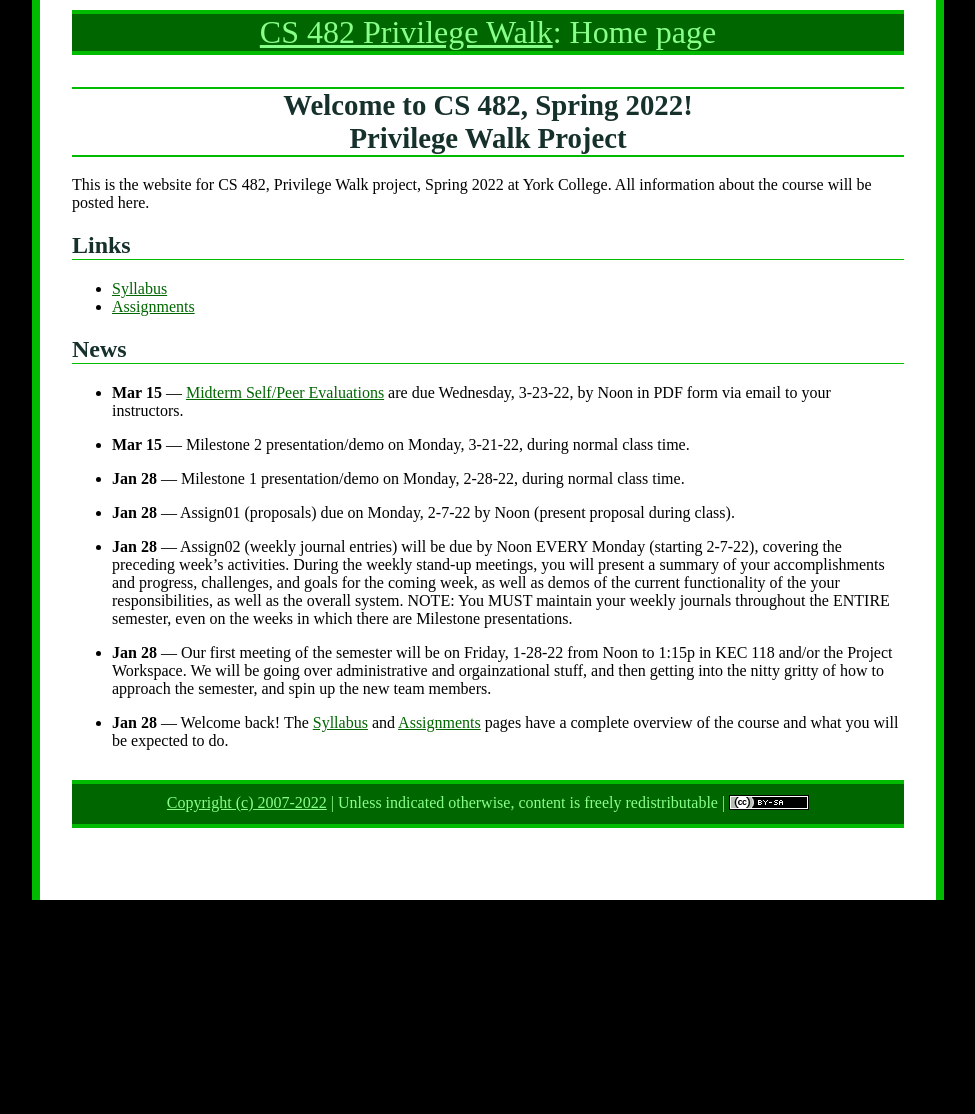
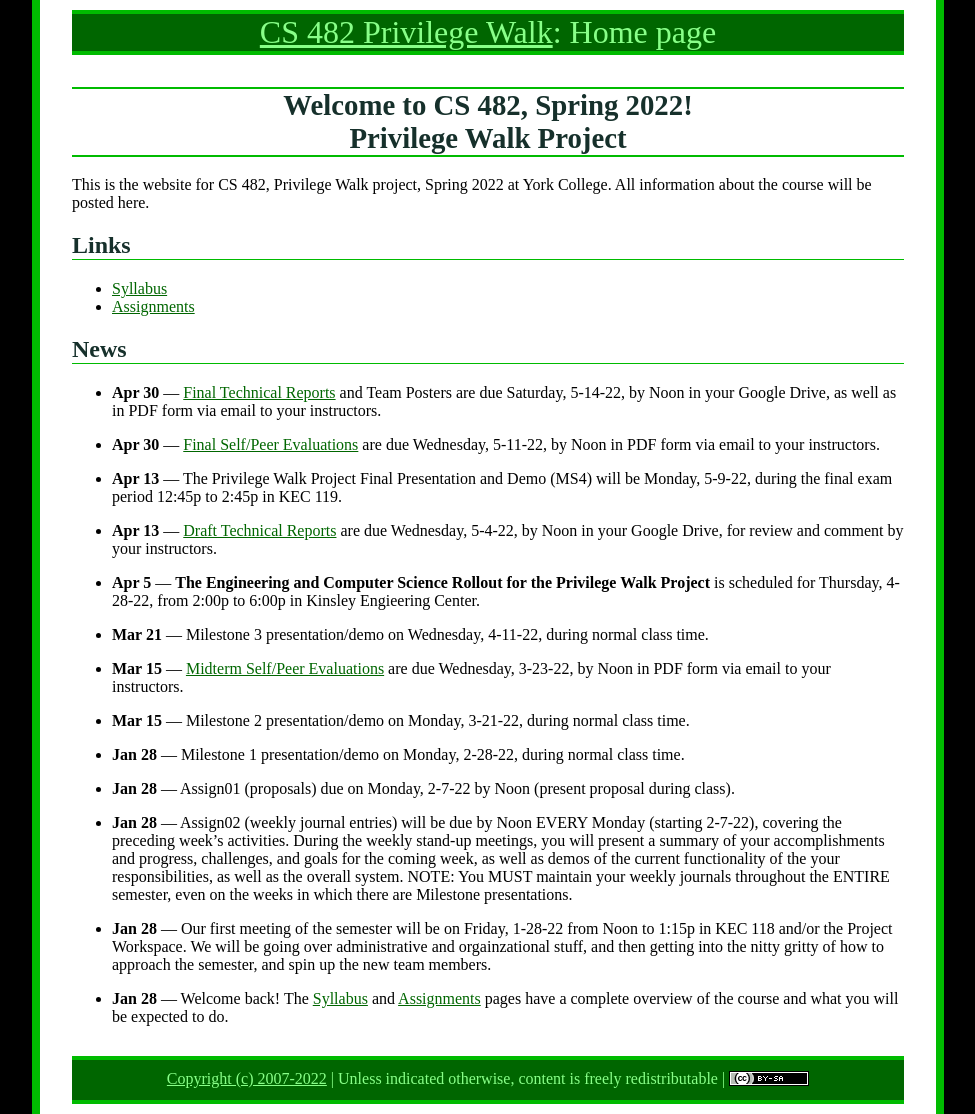
Before and after one commit to ycpcs/cs482-spring2022-PW, a Jekyll site: the page built from index.md, in a window 1280 px wide. Shown: the whole page, without its empty margins (152-1127 px from the left). Built offline with Jekyll 4.4.1, drawn with Linux system fonts in a browser that asks for light colours; before the commit the page ends 900 px from its top, so only the background shows below that.

Commit message:
updated news, date, peer evals links

```diff
--- a/assign/index.md
+++ b/assign/index.md
@@ -18,10 +18,10 @@ Assignment | Due
 [Assign04: Milestone 2](assign04.html) | Monday, 3-21-2022 (during class period)
 [Midterm Peer Evaluations](PeerEval-PrivilegeWalk-Sp22-midterm.pdf) | Wednesday, 3-23-22 (by Noon in PDF form via email)
 [Assign05: Milestone 3](assign05.html) | Monday, 4-11-2022 (during class period)
-[Eng&CS Rollout](assign05-expo.html) | Thursday, 4-28-2022 (2:00 to 6:00 in KEC, as part of the Engineering and Computer Science Rollout)
+[Eng&CS Rollout](assign05-expo.html) | Thursday, 4-28-2022 (2:00p to 6:00p in KEC, as part of the Engineering and Computer Science Expo)
 [Assign06: Draft Technical Report](assign06.html) | Wednesday, 5-4-2022 (by Noon in your Google Drive)
-[Assign06: Milestone 4 - Final Presentation](assign06.html) | Monday, 5-9-2022 (TBD: )
-[Final Peer Evaluations](PeerEval-PrivilegeWalk-Sp22-final.pdf) | Wednesday, 5-11-2022 (by Noon in PDF form via email)
+[Assign06: Milestone 4 - Final Presentation](assign06.html) | Monday, 5-9-2022 in KEC 119 (during final exam period, from 12:45p to 2:45p)
+[Final Peer Evaluations](PeerEval-PrivilegeWalk-Sp22-final.doc) | Wednesday, 5-11-2022 (by Noon in PDF form via email)
 [Assign06: Final Technical Report and Team Posters](assign06.html) | Friday, 5-14-2022 (by Noon in PDF form in your Google Drive and via email)
 
 
--- a/index.md
+++ b/index.md
@@ -16,20 +16,19 @@ All information about the course will be posted here.
 ## News
 
 <!--
+-->
 
-* **May 7** &mdash; [Final Technical Reports](./assign/finalreport.html) and Team Posters are due Friday, 5-14-21, by Noon in your Google Drive, as well as in PDF form via email to your instructors.
+* **Apr 30** &mdash; [Final Technical Reports](./assign/finalreport.html) and Team Posters are due Saturday, 5-14-22, by Noon in your Google Drive, as well as in PDF form via email to your instructors.
 
-* **May 7** &mdash; [Final Self/Peer Evaluations](./assign/PeerEval-PrivilegeWalk-Sp22-final.pdf) are due Wednesday, 5-12-21, by Noon in PDF form via email to your instructors.
+* **Apr 30** &mdash; [Final Self/Peer Evaluations](./assign/PeerEval-PrivilegeWalk-Sp22-final.pdf) are due Wednesday, 5-11-22, by Noon in PDF form via email to your instructors.
 
-* **Apr 13** &mdash; The Privilege Walk Project Final Presentation and Demo (MS4) will be Monday, 5-9-22, during the final exam period : 12:45p to 2:45p in KEC119 or KEC 125.
+* **Apr 13** &mdash; The Privilege Walk Project Final Presentation and Demo (MS4) will be Monday, 5-9-22, during the final exam period  12:45p to 2:45p in KEC 119.
 
 * **Apr 13** &mdash; [Draft Technical Reports](./assign/finalreport.html) are due Wednesday, 5-4-22, by Noon in your Google Drive, for review and comment by your instructors.
 
 * **Apr 5** &mdash; **The Engineering and Computer Science Rollout for the Privilege Walk Project** is scheduled for Thursday, 4-28-22, from 2:00p to 6:00p in Kinsley Engieering Center.
 
-* **Mar 21* &mdash; Milestone 3 presentation/demo on Wednesday, 4-11-22, during normal class time.
-
--->
+* **Mar 21** &mdash; Milestone 3 presentation/demo on Wednesday, 4-11-22, during normal class time.
 
 * **Mar 15** &mdash; [Midterm Self/Peer Evaluations](./assign/PeerEval-PrivilegeWalk-Sp22-midterm.pdf) are due Wednesday, 3-23-22, by Noon in PDF form via email to your instructors.
 
```
Also changed, not shown: 2 other files.
